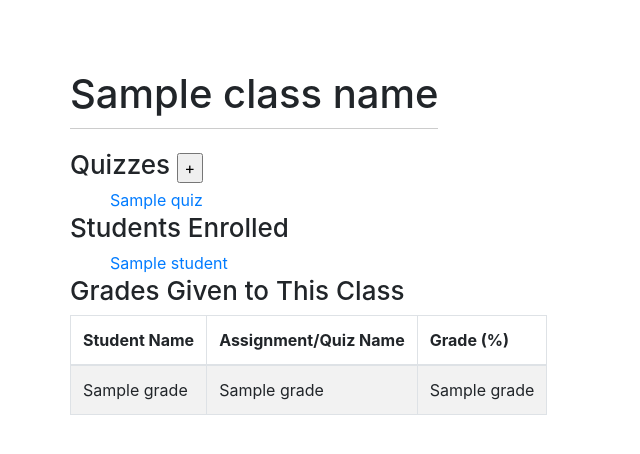
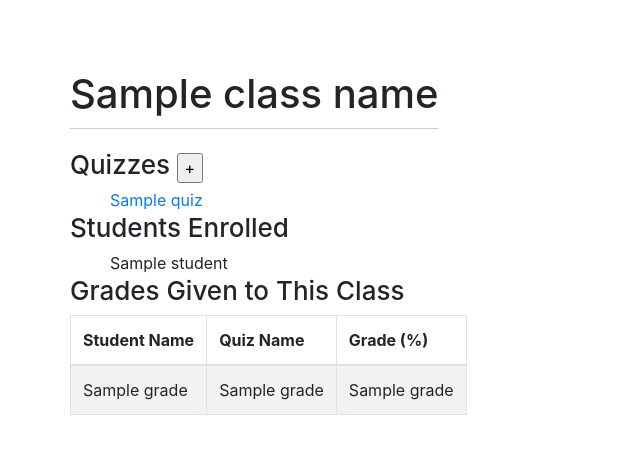
Before and after one commit to GatorIncubator/quizagator, a Flask app: template application/templates/teachers/classes/class_page.html in a window 1280 px wide. Shown: the part 68-522 px from the top of the page, without its empty margins (0-640 px from the left). Run offline with Flask 2, Linux system fonts and the light colour scheme; the template is opened without the code that fills it: most values are stand-ins (such as "Sample title", 1, 10 or a date in 2020); some libraries are stand-ins or nearby versions.

Commit message:
Fix broken link (comment out to be used later for roster endpoints)

```diff
--- a/application/templates/teachers/classes/class_page.html
+++ b/application/templates/teachers/classes/class_page.html
@@ -43,7 +43,8 @@
 					<h2>Students Enrolled</h2>
 					<ul>
 						{% for student in students %}
-							<li><a href="/people/{{student.id}}/">{{student.name}}</a></li>
+						<!--<li><a href="/people/{{student.id}}/">{{student.name}}</a></li>-->
+						<li>{{student.name}}</li>
 						{% endfor %}
 					</ul>
 				</div>
@@ -56,7 +57,7 @@
 							<thead>
 								<tr>
 									<th>Student Name</th>
-									<th>Assignment/Quiz Name</th>
+									<th>Quiz Name</th>
 									<th>Grade (%)</th>
 								</tr>
 							</thead>
```
